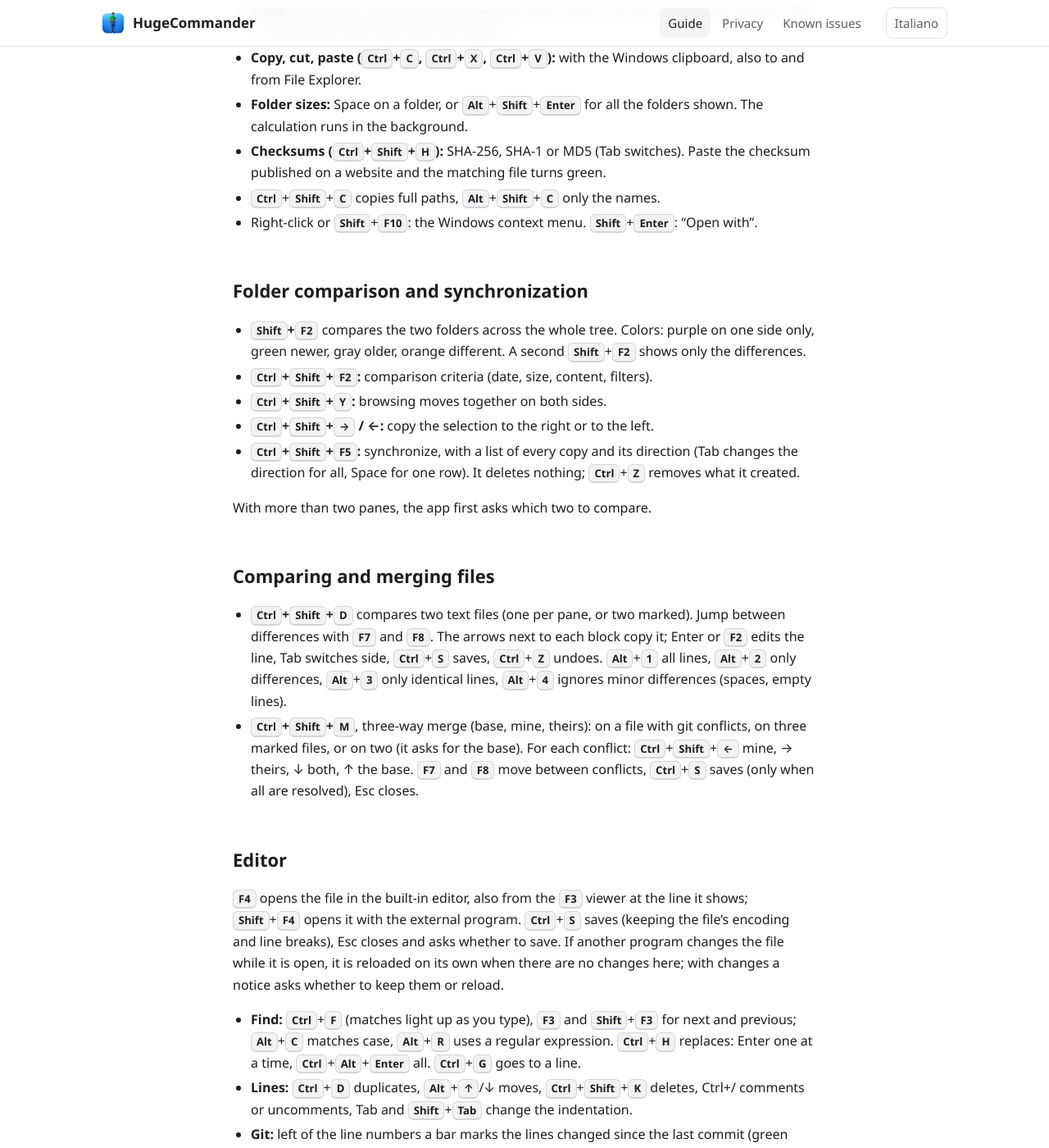
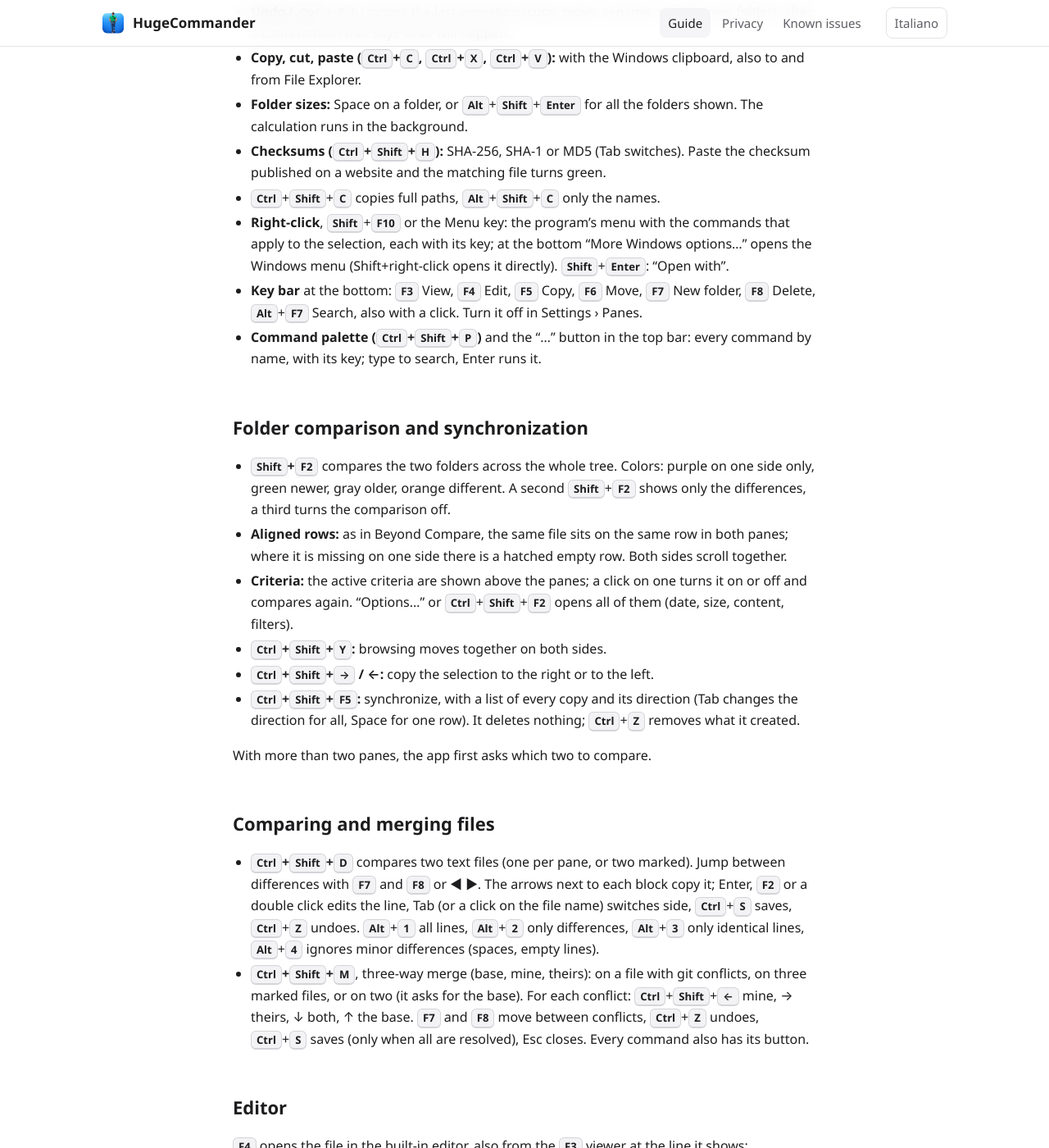
Before and after one commit to enoxobx/HugeCommander-site, a Jekyll site: the page built from guide.md, in a window 1280 px wide and 1400 px high, scrolled down 1996 px. Shown: the whole window at 82% size. Built offline with Jekyll 4.4.1, drawn with Linux system fonts in a browser that asks for light colours; some of the changed text lies outside the part shown.

Commit message:
Version 0.1.8: guide (themes, aligned compare, menus, NAS sign-in), privacy, known issues
Co-Authored-By: Claude Fable 5.2 <noreply@anthropic.com>

```diff
--- a/en.html
+++ b/en.html
@@ -26,7 +26,7 @@ alt: /
   <div class="feature">
     <svg viewBox="0 0 24 24" fill="none" stroke="currentColor" stroke-width="1.8" stroke-linecap="round" stroke-linejoin="round" aria-hidden="true"><path d="M8 4v16M16 4v16M4 8h4M16 16h4M4 12l4 0M16 12h4"/><path d="M10.5 9l3 3-3 3"/></svg>
     <h2>Comparison</h2>
-    <p>Whole folder trees, also on the network, text files side by side, three-way merge, and synchronization with a preview of every copy.</p>
+    <p>Whole folder trees with aligned rows, also on the network, text files side by side, three-way merge, and synchronization with a preview of every copy.</p>
   </div>
   <div class="feature">
     <svg viewBox="0 0 24 24" fill="none" stroke="currentColor" stroke-width="1.8" stroke-linecap="round" stroke-linejoin="round" aria-hidden="true"><circle cx="10.5" cy="10.5" r="6"/><path d="M15 15l5 5"/><path d="M10.5 7.5l-1.5 3h3l-1.5 3"/></svg>
@@ -50,4 +50,4 @@ alt: /
   </div>
 </section>
 
-<p class="also">And more: preview of code, images and CSV tables (Ctrl+Q, F3) · zip archives as folders · network shares · Windows context menu and drag and drop · light and dark themes · English and Italian.</p>
+<p class="also">And more: preview of code, images and CSV tables (Ctrl+Q, F3) · zip archives as folders · network shares · command menu, palette (Ctrl+Shift+P) and drag and drop · your own themes and VS Code themes · English and Italian.</p>
--- a/guide.md
+++ b/guide.md
@@ -71,14 +71,27 @@ selection; Esc clears the selection.
 - **Checksums (Ctrl+Shift+H):** SHA-256, SHA-1 or MD5 (Tab switches). Paste the
   checksum published on a website and the matching file turns green.
 - Ctrl+Shift+C copies full paths, Alt+Shift+C only the names.
-- Right-click or Shift+F10: the Windows context menu. Shift+Enter: "Open with".
+- **Right-click**, Shift+F10 or the Menu key: the program's menu with the
+  commands that apply to the selection, each with its key; at the bottom
+  "More Windows options…" opens the Windows menu (Shift+right-click opens it
+  directly). Shift+Enter: "Open with".
+- **Key bar** at the bottom: F3 View, F4 Edit, F5 Copy, F6 Move, F7 New
+  folder, F8 Delete, Alt+F7 Search, also with a click. Turn it off in
+  Settings › Panes.
+- **Command palette (Ctrl+Shift+P)** and the "…" button in the top bar: every
+  command by name, with its key; type to search, Enter runs it.
 
 ## Folder comparison and synchronization
 
 - **Shift+F2** compares the two folders across the whole tree. Colors: purple
   on one side only, green newer, gray older, orange different. A second
-  Shift+F2 shows only the differences.
-- **Ctrl+Shift+F2:** comparison criteria (date, size, content, filters).
+  Shift+F2 shows only the differences, a third turns the comparison off.
+- **Aligned rows:** as in Beyond Compare, the same file sits on the same row
+  in both panes; where it is missing on one side there is a hatched empty row.
+  Both sides scroll together.
+- **Criteria:** the active criteria are shown above the panes; a click on one
+  turns it on or off and compares again. "Options…" or Ctrl+Shift+F2 opens
+  all of them (date, size, content, filters).
 - **Ctrl+Shift+Y:** browsing moves together on both sides.
 - **Ctrl+Shift+→ / ←:** copy the selection to the right or to the left.
 - **Ctrl+Shift+F5:** synchronize, with a list of every copy and its direction
@@ -90,19 +103,23 @@ With more than two panes, the app first asks which two to compare.
 ## Comparing and merging files
 
 - **Ctrl+Shift+D** compares two text files (one per pane, or two marked). Jump
-  between differences with F7 and F8. The arrows next to each block copy it;
-  Enter or F2 edits the line, Tab switches side, Ctrl+S saves, Ctrl+Z undoes.
+  between differences with F7 and F8 or ◀ ▶. The arrows next to each block
+  copy it; Enter, F2 or a double click edits the line, Tab (or a click on the
+  file name) switches side, Ctrl+S saves, Ctrl+Z undoes.
   Alt+1 all lines, Alt+2 only differences, Alt+3 only identical lines, Alt+4
   ignores minor differences (spaces, empty lines).
 - **Ctrl+Shift+M**, three-way merge (base, mine, theirs): on a file with git
   conflicts, on three marked files, or on two (it asks for the base). For each
   conflict: Ctrl+Shift+← mine, → theirs, ↓ both, ↑ the base. F7 and F8 move
-  between conflicts, Ctrl+S saves (only when all are resolved), Esc closes.
+  between conflicts, Ctrl+Z undoes, Ctrl+S saves (only when all are
+  resolved), Esc closes. Every command also has its button.
 
 ## Editor
 
 F4 opens the file in the built-in editor, also from the F3 viewer at the line
-it shows; Shift+F4 opens it with the external program. Ctrl+S saves (keeping
+it shows; Shift+F4 opens it with the external editor, chosen in Settings ›
+General (Notepad++, VS Code or any program; `%1` in the arguments is the
+file). The main commands are also buttons at the top. Ctrl+S saves (keeping
 the file's encoding and line breaks), Esc closes and asks whether to save. If
 another program changes the file while it is open, it is reloaded on its own
 when there are no changes here; with changes a notice asks whether to keep
@@ -138,6 +155,8 @@ them or reload.
   `thismonth`, `thisyear`, a date such as `2024`, `2024-05`, `12/05/2024`,
   also with `>` `<` `..`), `folder:` or `file:`. Example: `invoice ext:pdf
   dm:thisyear`. The Italian words work too (`dim:`, `oggi`, `cartella:`).
+  The "?" button next to the name shows the whole syntax with examples: a
+  click adds one.
 - **Duplicate files:** type `dupe:` (with other filters if you like, e.g.
   `dupe: ext:jpg size:>1mb`) and press Enter: it finds files with the same
   content, really comparing them. Groups that free the most space come first,
@@ -151,7 +170,8 @@ Ctrl+Shift+U shows what takes space in the pane's folder: on the left its
 folders and files, biggest first, with a bar and the share; on the right the
 treemap, where each rectangle is as big as what it weighs and folders show
 what is inside them, files coloured by kind. Enter or a double click opens a
-folder (or shows the file in its pane), Backspace goes up, Esc closes. With
+folder (or shows the file in its pane), Backspace or "Up" goes up, Esc or
+"Close" closes. With
 the drive index it opens at once, even for a whole drive.
 
 ## Archives, network and favorites
@@ -160,8 +180,11 @@ the drive index it opens at once, even for a whole drive.
   folder, with preview; F5 copies out. Nothing can be written inside an
   archive. Alt+F5 packs: the format follows the name you type (`.zip` unless
   you change it). Alt+F9 extracts. rar files are not supported.
-- **Network:** type `\\server` for the list of shares (Ctrl+L). If needed,
-  Windows asks for credentials. Backspace returns to the list.
+- **Network and NAS:** type `\\server` for the list of shares (Ctrl+L), or
+  `\\server\share`. If the server asks you to sign in, the "Network sign-in"
+  window appears: user name (`DOMAIN\user` works too) and password;
+  "Remember my credentials" saves them in Windows Credential Manager.
+  Backspace returns to the list.
 - **Favorites:** Ctrl+D (1–9 to open, Delete to remove), or the star in the pane header.
 
 ## External drives
@@ -188,8 +211,16 @@ undoes all changes.
 
 **Ctrl+,** opens the settings (also the gear in the toolbar): ↑↓ choose,
 Ctrl+↑↓ change section, ← → change the value, Space or Enter toggle. Changes
-apply immediately. Ctrl+Shift+L cycles the theme System, Light, Dark. The
-language follows Windows (Italian or English); change it in the settings, from
+apply immediately. Ctrl+Shift+L cycles the theme System, Light, Dark.
+
+**Appearance:** choose which theme to use when Windows is light and which when
+it is dark. "Edit theme…" changes live every color (interface and syntax,
+with a warning when text is hard to read), the fonts, the sizes and the row
+height. Your own themes can be created, duplicated, renamed, exported and
+imported; "From VS Code…" imports the themes of the installed VS Code. The
+"Light" and "Dark" themes are never changed: the first edit makes a copy.
+
+The language follows Windows (Italian or English); change it in the settings, from
 the next start.
 
 ## Where your data is
--- a/index.html
+++ b/index.html
@@ -49,4 +49,4 @@ alt: /en
   </div>
 </section>
 
-<p class="also">E anche: anteprima di codice, immagini e tabelle CSV (Ctrl+Q, F3) · archivi zip come cartelle · condivisioni di rete · menu e trascinamento di Windows · tema chiaro e scuro · italiano e inglese.</p>
+<p class="also">E anche: anteprima di codice, immagini e tabelle CSV (Ctrl+Q, F3) · archivi zip come cartelle · condivisioni di rete · menu dei comandi, palette (Ctrl+Maiusc+P) e trascinamento · temi propri e temi di VS Code · italiano e inglese.</p>
```
Also changed, not shown: other parts of index.html (+1 -1 lines), KNOWN-ISSUES.md (+3 -11 lines), guida.md (+43 -11 lines), privacy.md (+17 -7 lines).
